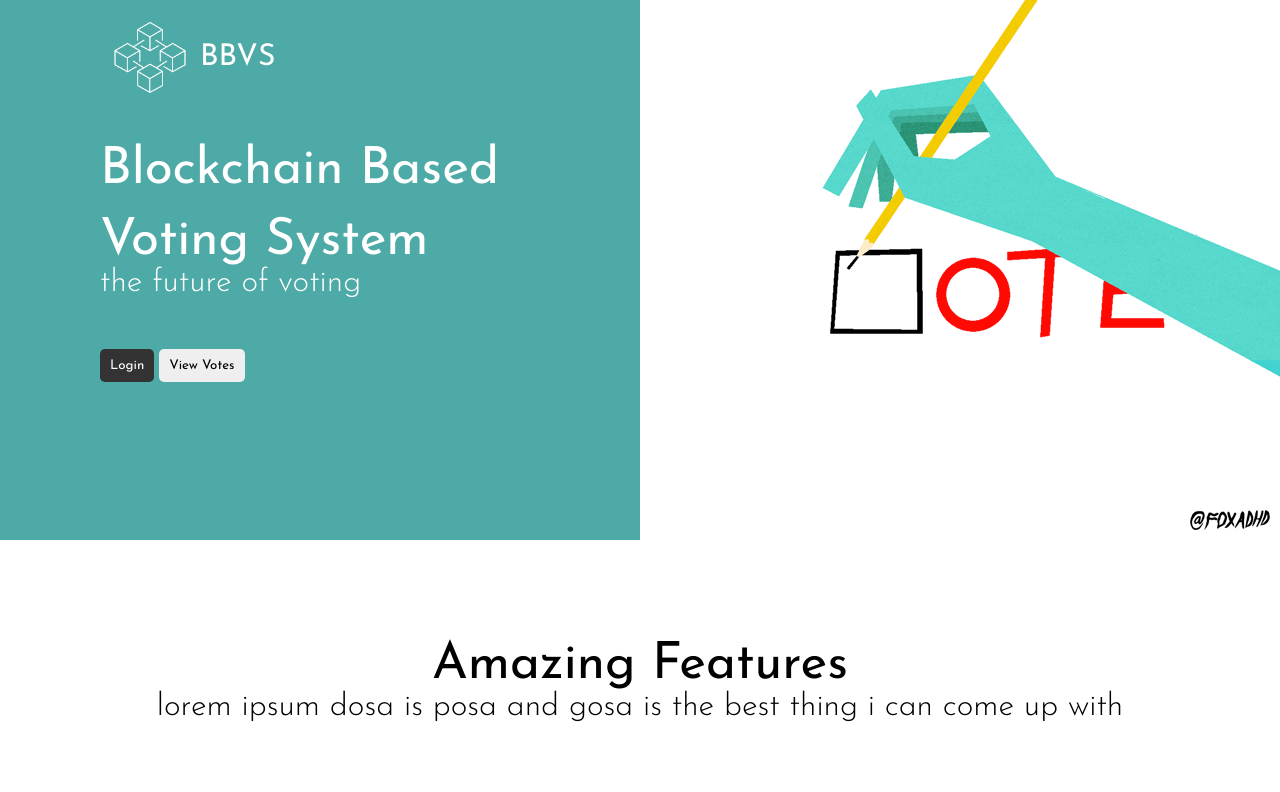
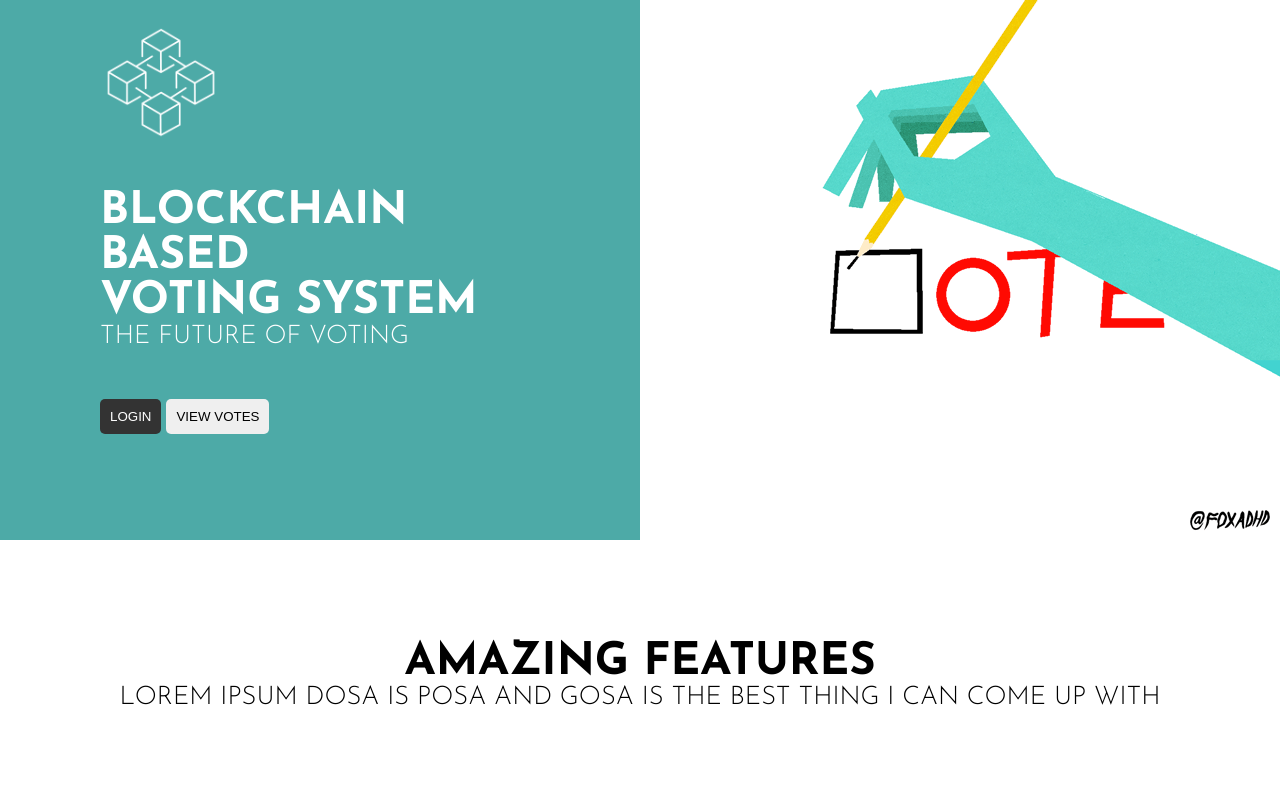
Before and after one commit to blockchain-based-voting-system/frontend, a React (Create React App) app: page / in a window 1280 px wide. Shown: the top 792 px of the page. Built offline with nearby package versions, Linux system fonts and the light colour scheme.

Commit message:
small design changes: - uppercase-titles - uppercase-buttons

```diff
--- a/src/components/Footer.tsx
+++ b/src/components/Footer.tsx
@@ -3,7 +3,12 @@ import React from "react";
 const Footer = () => {
   return (
     <footer
-      style={{ textAlign: "center", paddingTop: 100, paddingBottom: 100 }}
+      style={{
+        textTransform: "uppercase",
+        textAlign: "center",
+        paddingTop: 100,
+        paddingBottom: 100,
+      }}
     >
       <div>Copyright © 2022 BBVS. All rights reserved.</div>
     </footer>
--- a/src/pages/Landing.tsx
+++ b/src/pages/Landing.tsx
@@ -7,7 +7,6 @@ const Landing = () => {
       <div className="left">
         <div className="logo">
           <img src="logo.png" />
-          <span>BBVS</span>
         </div>
 
         <div className="title-large">Blockchain Based</div>
--- a/src/styles/index.scss
+++ b/src/styles/index.scss
@@ -1,4 +1,5 @@
 @import url("https://fonts.googleapis.com/css2?family=Josefin+Sans:ital,wght@0,100;0,200;0,300;0,400;0,500;0,600;0,700;1,100;1,200;1,300;1,400;1,500;1,600;1,700&family=Ubuntu:ital,wght@0,300;0,400;0,500;0,700;1,300;1,400;1,500;1,700&display=swap");
+@import url("https://fonts.googleapis.com/css2?family=Inter:wght@100;200;300;400;500;600;700;800;900&display=swap");
 
 $theme-black: #333333;
 $theme-primary: #4daaa7;
@@ -6,9 +7,8 @@ $theme-secondary: #3f8f8b;
 
 body {
   margin: 0;
-  font-family: "Josefin Sans", -apple-system, BlinkMacSystemFont, "Segoe UI",
-    "Roboto", "Oxygen", "Ubuntu", "Cantarell", "Fira Sans", "Droid Sans",
-    "Helvetica Neue", sans-serif;
+  // font-family: "Inter", sans-serif;
+  font-family: "Josefin Sans", sans-serif;
   -webkit-font-smoothing: antialiased;
   -moz-osx-font-smoothing: grayscale;
 }
@@ -24,7 +24,6 @@ button {
   border-radius: 5px;
   padding: 10px;
   margin-right: 5px;
-  font-family: "Josefin Sans";
   cursor: pointer;
   transition: 0.3s;
 
@@ -45,12 +44,19 @@ button {
   background-color: $theme-secondary;
 }
 
+button,
+.title-large,
+.title-small {
+  text-transform: uppercase;
+}
+
 .title-large {
-  font-size: 3.2rem;
+  font-size: 2.8rem;
+  font-weight: 900;
 }
 
 .title-small {
-  font-size: 2rem;
+  font-size: 1.6rem;
   font-weight: 300;
 }
 
--- a/src/styles/pages/Landing.scss
+++ b/src/styles/pages/Landing.scss
@@ -7,21 +7,19 @@
     padding-top: 20px;
     background: $theme-primary;
     color: white;
+    display: flex;
+    flex-direction: column;
+    justify-content: center;
 
     .logo {
       padding-bottom: 50px;
       display: flex;
       align-items: center;
       font-size: 30px;
+      transform: translateX(-14px);
 
       img {
-        width: 100px;
-      }
-    }
-
-    div {
-      &:nth-child(3) {
-        padding-top: 20px;
+        width: 150px;
       }
     }
 
```
